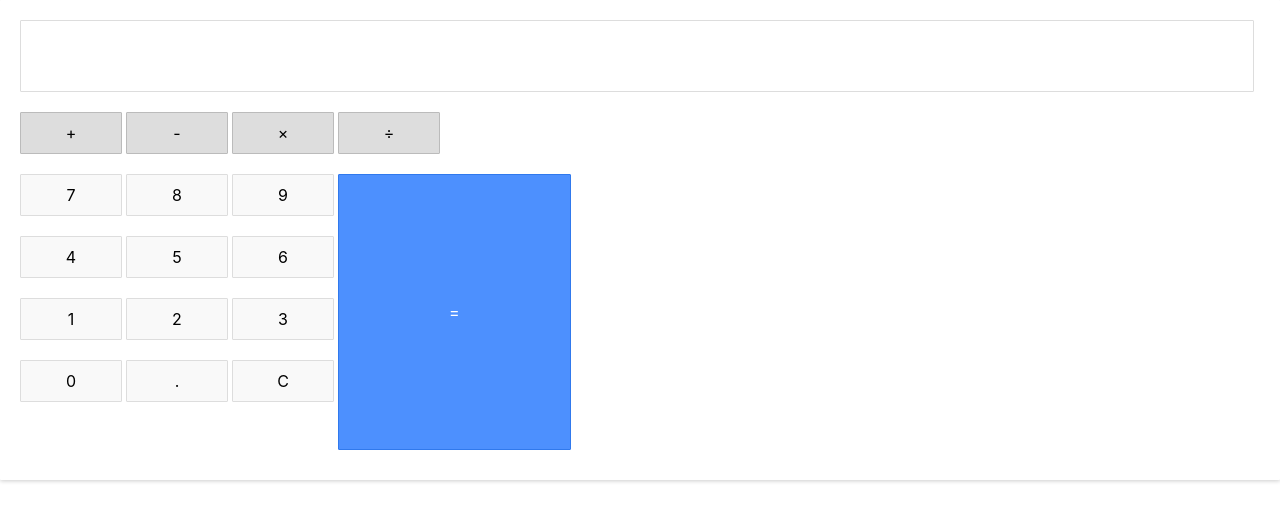
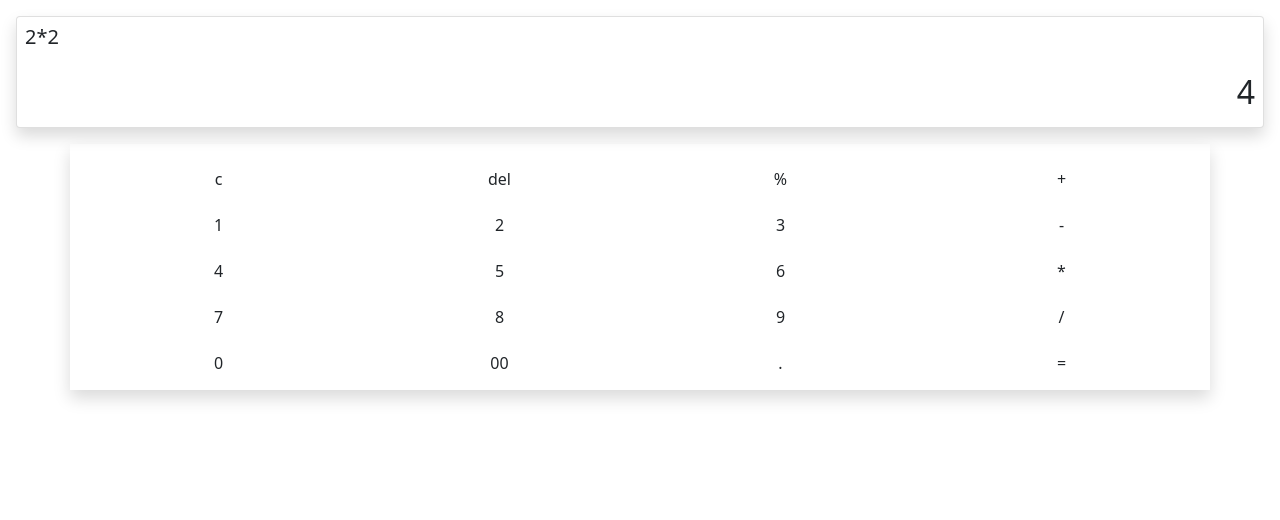
Before and after one commit to Spandana2930/mycalci, a React (Create React App) app: page / in a window 1280 px wide. Shown: the top 520 px of the page. Built offline with nearby package versions, Linux system fonts and the light colour scheme.

Commit message:
updated jsx

```diff
--- a/package.json
+++ b/package.json
@@ -6,6 +6,7 @@
     "@testing-library/jest-dom": "^5.15.0",
     "@testing-library/react": "^11.2.7",
     "@testing-library/user-event": "^12.8.3",
+    "bootstrap": "^5.1.3",
     "react": "^17.0.2",
     "react-dom": "^17.0.2",
     "react-router-dom": "^5.2.0",
--- a/src/components/BodyComponent/bodycomponent.js
+++ b/src/components/BodyComponent/bodycomponent.js
@@ -1,41 +1,35 @@
 import React, { Component } from 'react';
 import "./bodycomponent.css"
+import Button from '../reuseablecomponents/button'
+
 class Bodycomponent extends Component {
+	constructor(props) {
+		super(props)
+		this.state = {
+
+		}
+	}
 	render() {
+		let arr = ["c", "del", "%", "+", 1, 2, 3, "-", 4, 5, 6, "*", 7, 8, 9, "/", 0, "00", ".", "="]
+		const add = () => {
+
+		}
+
 		return (
 			<>
-            <div class="calculator">
- <div class="input" id="input"></div>
- <div class="buttons">
-   <div class="operators">
-     <div>+</div>
-     <div>-</div>
-     <div>&times;</div>
-     <div>&divide;</div>
+				<div className="card shadow d-flex flex-column m-3">
+					<h5 className="align-self-start p-2">2*2</h5>
+					<h2 className="align-self-end p-2">4</h2>
 				</div>
-   <div class="leftPanel">
-     <div class="numbers">
-       <div>7</div>
-       <div>8</div>
-       <div>9</div>
+				<div className="container">
+					<div className="row shadow p-2">
+						{arr.map((value) => {
+							return (
+								<div className="col-3">
+									<Button className="btn btn-grey col-12 mt-2" value={value} onClick={(event) => this.add(event)} btnText={value} />
 								</div>
-     <div class="numbers">
-       <div>4</div>
-       <div>5</div>
-       <div>6</div>
-     </div>
-     <div class="numbers">
-       <div>1</div>
-       <div>2</div>
-       <div>3</div>
-     </div>
-     <div class="numbers">
-       <div>0</div>
-       <div>.</div>
-       <div id="clear">C</div>
-     </div>
-   </div>
-   <div class="equal" id="result">=</div>
+							)
+						})}
 					</div>
 				</div>
 			</>
--- /dev/null
+++ b/src/components/reuseablecomponents/button.js
@@ -0,0 +1,12 @@
+import React from 'react';
+
+const Button = (props) => {
+    const { className, handleClick, value } = props;
+    return (
+        <button className={className} onClick={handleClick} value={value}>
+          {value}
+        </button>
+      );
+}
+
+export default Button;
--- a/src/index.js
+++ b/src/index.js
@@ -3,6 +3,7 @@ import ReactDOM from 'react-dom';
 import './index.css';
 import App from './App';
 import reportWebVitals from './reportWebVitals';
+import 'bootstrap/dist/css/bootstrap.min.css';
 
 ReactDOM.render(
   <React.StrictMode>
```
Also changed, not shown: 1 other file (tests, documents, lock files or other folders). Lines whose indentation alone changed are shown as unchanged.
